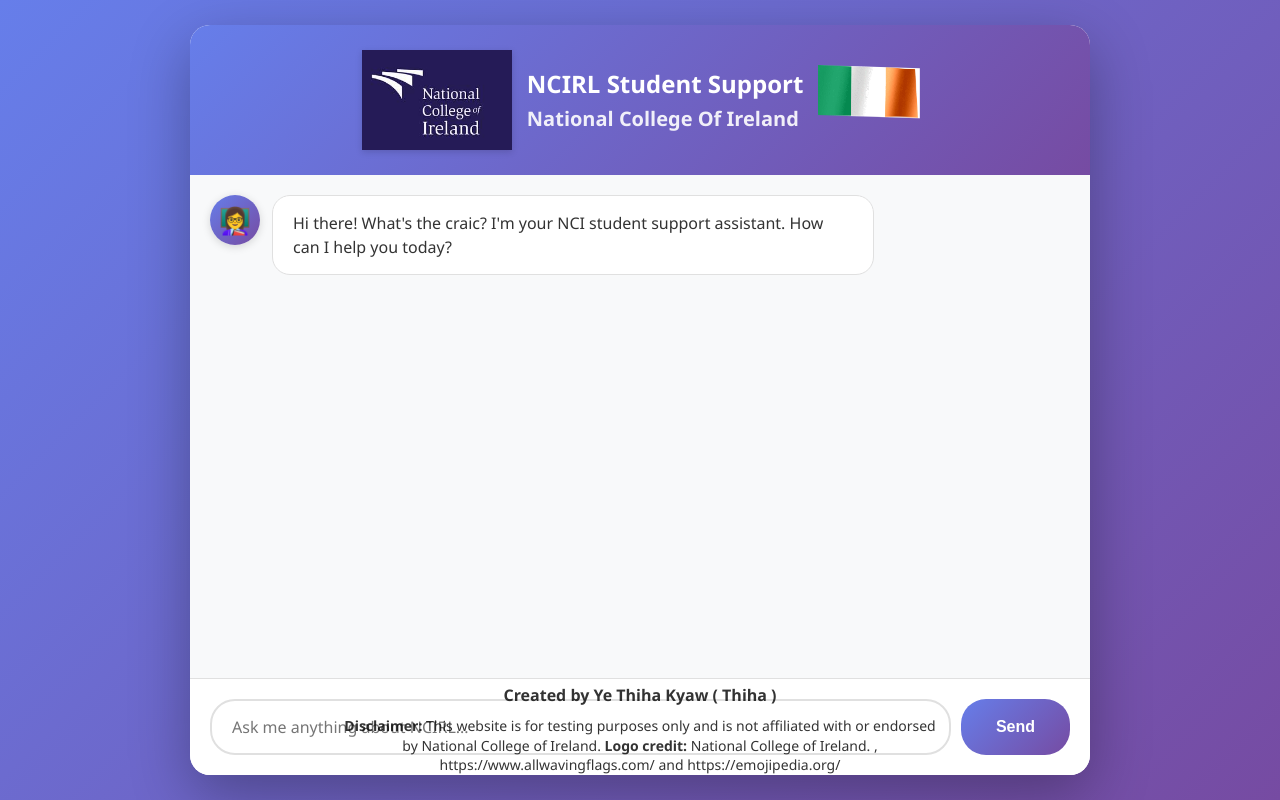
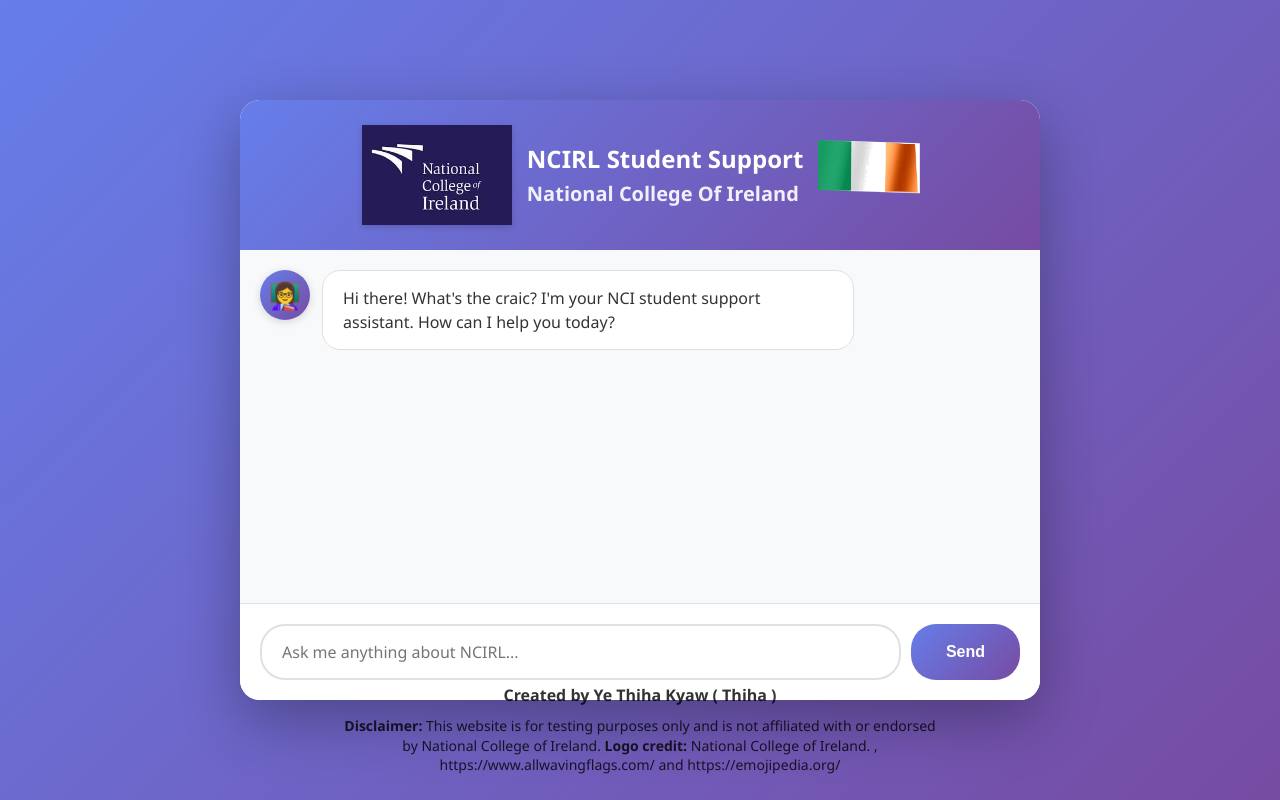
Before and after one commit to Ye-Thiha-Kyaw/ncirl-chatbot, a Flask app: page / in a window 1280 px wide. Run offline with Flask 3, Linux system fonts and the light colour scheme; parts of the project's set-up code (start-up, migrations or seed data) failed here and were passed over.

Commit message:
update css file

```diff
--- a/static/css/style.css
+++ b/static/css/style.css
@@ -16,7 +16,7 @@ body {
 }
 
 .chat-container {
-    max-width: 900px;
+    max-width: 800px;
     width: 100%;
     background: white;
     border-radius: 20px;
@@ -24,7 +24,7 @@ body {
     overflow: hidden;
     display: flex;
     flex-direction: column;
-    height: 750px;
+    height: 600px;
 }
 
 .chat-header {
```
